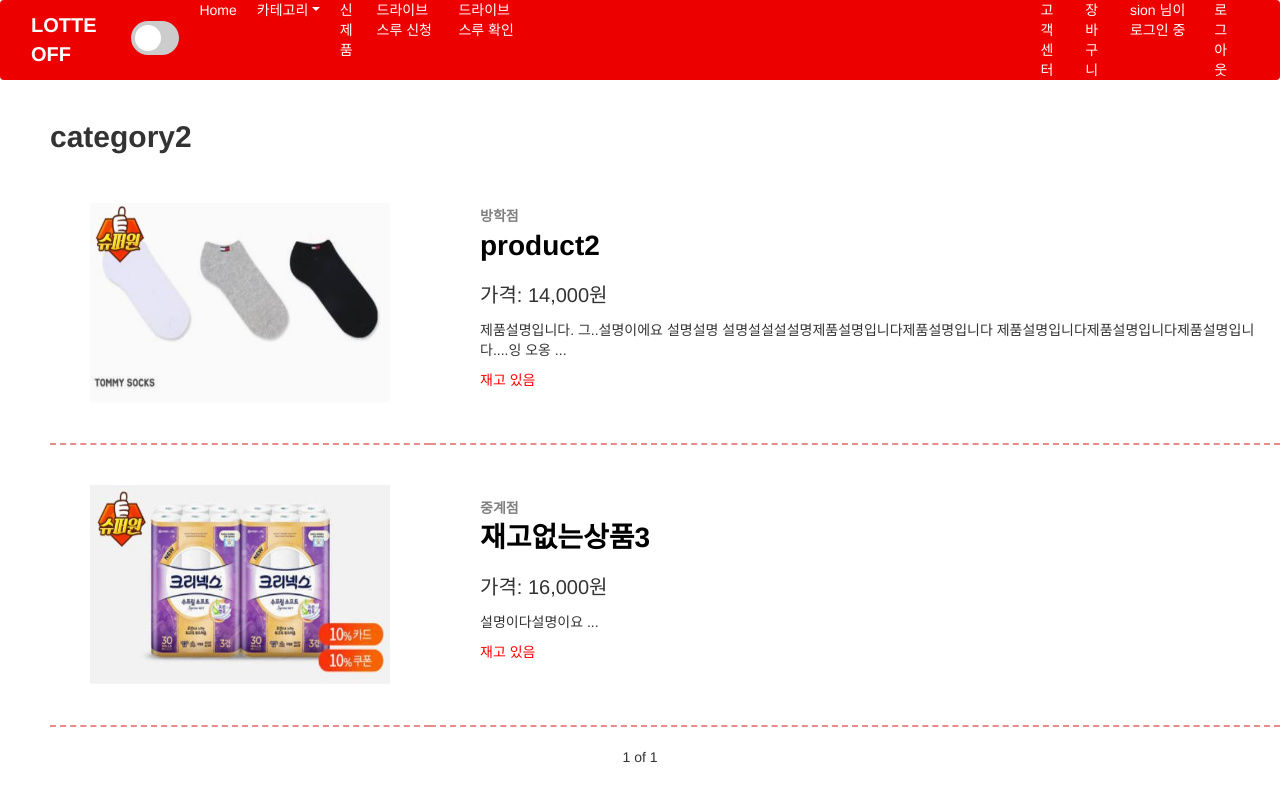
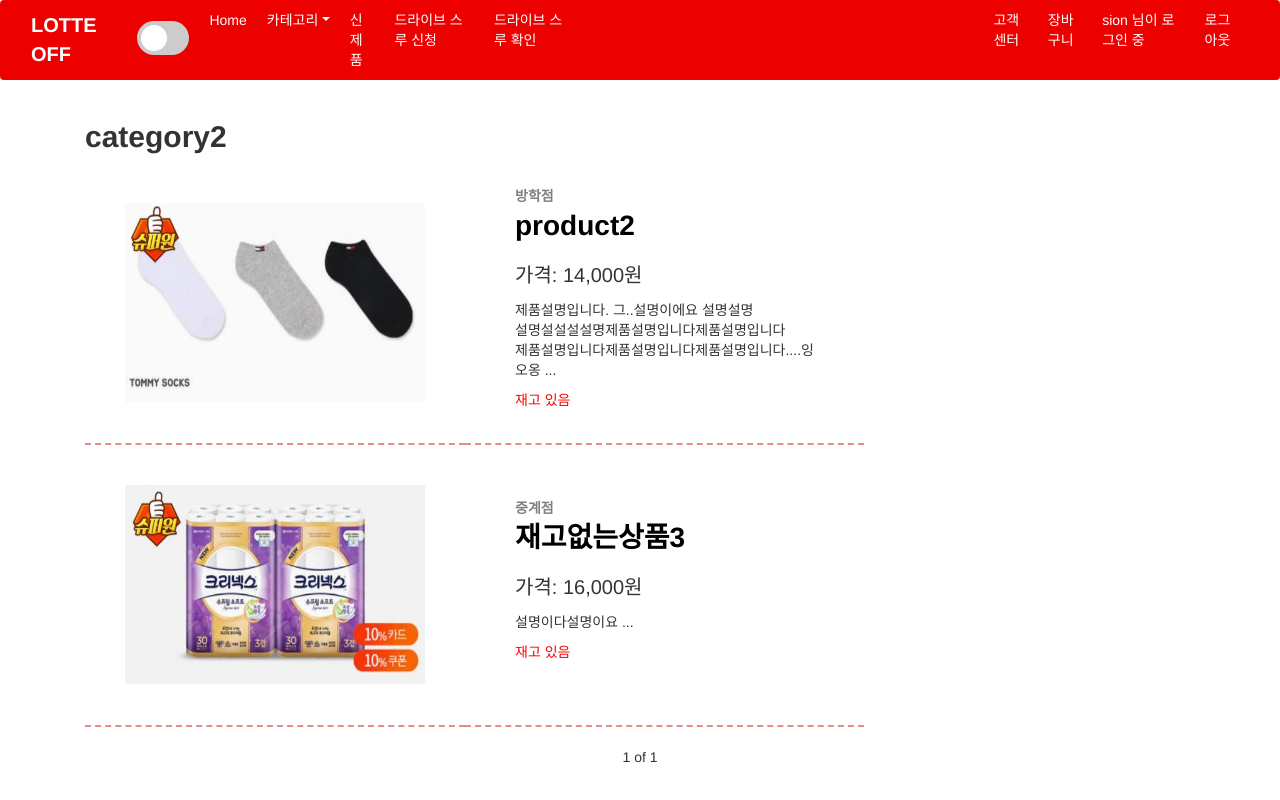
Before and after one commit to leecrossun/hackathon-lotteoff-python-django-2020, a Django app: a page that uses Lotte/templates/tem.html in a window 1280 px wide. Run offline with Django 3.2, Linux system fonts and the light colour scheme; a user stored in the database is signed in; data comes from the database, SQL or seed files in the repository; both versions use the stored data as it was after the commit; tables that the repository leaves empty hold one stand-in row (values such as "Sample post"); some libraries are stand-ins or nearby versions.

Commit message:
cart, tem CSS 추가 변경

```diff
--- a/Lotte/templates/tem.html
+++ b/Lotte/templates/tem.html
@@ -123,15 +123,15 @@
                 <li class="nav-item"><a class="nav-link" href="/select/">드라이브 스루 신청</a></li>
                 <li class="nav-item"><a class="nav-link" href="/driveThru/">드라이브 스루 확인</a></li>
 
-                <li class="nav-item" style="margin-left:500px;">
+                <li class="nav-item" style="margin-left:400px;">
                     <a class="nav-link" href="{%url 'chatbot'%}">고객센터</a>
                 </li>
 
                 {% if user.is_authenticated %}
                 {%if item_count > 0 %}
-                <li class="nav-item-r"><a class="nav-link" href="/cart/">장바구니({{item_count}})</a></li>
+                <li class="nav-item"><a class="nav-link" href="/cart/">장바구니({{item_count}})</a></li>
                 {%else%}
-                <li class="nav-item-r"><a class="nav-link" href="/cart/">장바구니</a></li>
+                <li class="nav-item"><a class="nav-link" href="/cart/">장바구니</a></li>
                 {%endif%}
                 <li class="nav-item"><a class="nav-link" href="">{{user.username}} 님이 로그인 중</a></li>
                 <li class="nav-item"><a class="nav-link" href="/accounts/logout">로그아웃</a></li>
--- a/driveApp/templates/new.html
+++ b/driveApp/templates/new.html
@@ -2,7 +2,7 @@
 
 {%block contents%}
 
-<h1>드리이브 스루 신청하기<h1>
+<h1>드라이브 스루 신청하기<h1>
 <h2>상품과 결제금액을 확인하고 픽업시간을 선택해주세요</h2>
 
 <form>
--- a/selectApp/templates/detail_product.html
+++ b/selectApp/templates/detail_product.html
@@ -73,7 +73,7 @@
             <tr>
                 <td style="padding-top: 25px;">
                     <p style="font-size: 28px; font-weight:bolder">상품 상세정보</p>
-                    <p style="font-size: 18px;">{{store.descriptions}}</p>
+                    <p style="font-size: 18px;">{{store.descriptions|linebreaksbr}}</p>
                 </td>
             </tr>
 
--- a/shop/templates/home.html
+++ b/shop/templates/home.html
@@ -2,6 +2,8 @@
 
 {%block contents%}
 
-<h1>장바구니가 되길..</h1>
+<div class="container">
+    <h1>LotteOFF 홈입니다.</h1>
+</div>
 
 {%endblock%}
--- a/shop/templates/shop/category.html
+++ b/shop/templates/shop/category.html
@@ -3,9 +3,6 @@
 
 {%block head%}
 <style>
-    .div1 {
-        padding-left: 50px;
-    }
     #pro_name {
         font-size: 28px;
         color: black;
@@ -19,10 +16,9 @@
 {%endblock%}
 
 {%block contents%}
-
-<div class="div1">
+<div class="container">
     {%if category%}
-    <h2 style="padding-top:20px;"><b>{{category.name}}</b></h2>
+    <h2><b>{{category.name}}</b></h2>
     {%endif%}
 
     <table>
@@ -31,10 +27,10 @@
             <td style="padding: 40px">
                 <a href="{{product.get_url}}"><img src="{{product.image.url}}" width="300px" height="200px" alt="상품 사진"></a>
             </td>
-            <td style="padding-left:50px;">
+            <td style="padding:0 50px;">
                 <b style="color: gray;">{{product.storeName}} &nbsp;<p id="pro_name">{{product.name}}</p></b>
                 <p id="price">가격: {{product.price|intcomma}}원</p>
-                <p>{{product.summary}} ...</p>
+                <p>{{product.summary|linebreaksbr}} ...</p>
 
                 {% if product.unavailable %}
                 <p id="available" style="color:red;">품절</p>
--- a/shop/templates/shop/product.html
+++ b/shop/templates/shop/product.html
@@ -74,7 +74,7 @@
             <tr>
                 <td style="padding-top: 25px;">
                     <p style="font-size: 28px; font-weight:bolder">상품 상세정보</p>
-                    <p style="font-size: 18px;">{{product.descriptions}}</p>
+                    <p style="font-size: 18px;">{{product.descriptions|linebreaksbr}}</p>
                 </td>
             </tr>
 
```
Also changed, not shown: cart/templates/cart.html (+7 -8 lines), db.sqlite3.
